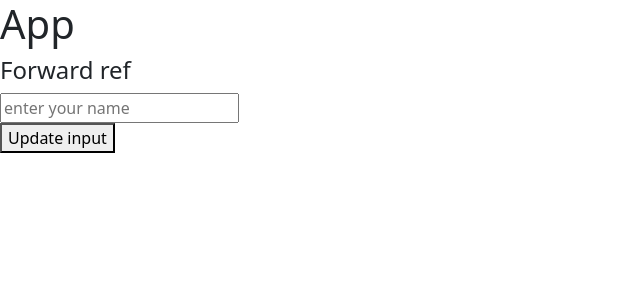
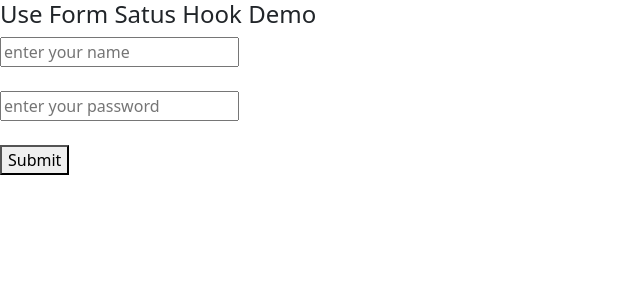
Before and after one commit to Namrata725/reactJsLearning, a React (Vite) app: page / in a window 1280 px wide. Shown: the top 300 px of the page, without its empty margins (0-640 px from the left). Built offline with nearby package versions, Linux system fonts and the light colour scheme.

Commit message:
doc +demo code for UseFormstatus Hook in jsx

```diff
--- a/src/App.jsx
+++ b/src/App.jsx
@@ -28,6 +28,7 @@ import UseRefDemo from "./UseRefDemo";
 import Uncontrolled from "./Uncontrolled";
 import FunctionProps from "./FunctionProps";
 import ForwardRefDemo from "./ForwardRefDemo";
+import UseFormSatusHookDemo from "./UseFormSatusHookDemo";
 function App() {
   return (
     <div>
@@ -92,7 +93,9 @@ function App() {
 
       {/* <FunctionProps /> */}
 
-      <ForwardRefDemo />
+      {/* <ForwardRefDemo /> */}
+
+      <UseFormSatusHookDemo />
     </div>
   );
 }
--- /dev/null
+++ b/src/UseFormSatusHookDemo.jsx
@@ -0,0 +1,39 @@
+import { useFormStatus } from "react-dom";
+import { useFormState } from "react-dom";
+
+function UseFormSatusHookDemo() {
+  const handleSubmit = async () => {
+    await new Promise((res) => setTimeout(res, 2000));
+    console.log("hello");
+  };
+
+  const ConstomerForm = () => {
+    const { pending } = useFormStatus();
+    console.log(pending);
+    return (
+      <div>
+        <input type="text" placeholder="enter your name" />
+        <br />
+        <br />
+        <input type="password" placeholder="enter your password" />
+        <br />
+        <br />
+        <button disabled={pending}>
+          {pending ? "Submitting..." : "Submit"}
+        </button>
+      </div>
+    );
+  };
+
+  return (
+    <div>
+      <h4>Use Form Satus Hook Demo</h4>
+
+      <form action={handleSubmit}>
+        <ConstomerForm />
+      </form>
+    </div>
+  );
+}
+
+export default UseFormSatusHookDemo;
```
Also changed, not shown: 1 other file (tests, documents, lock files or other folders).
